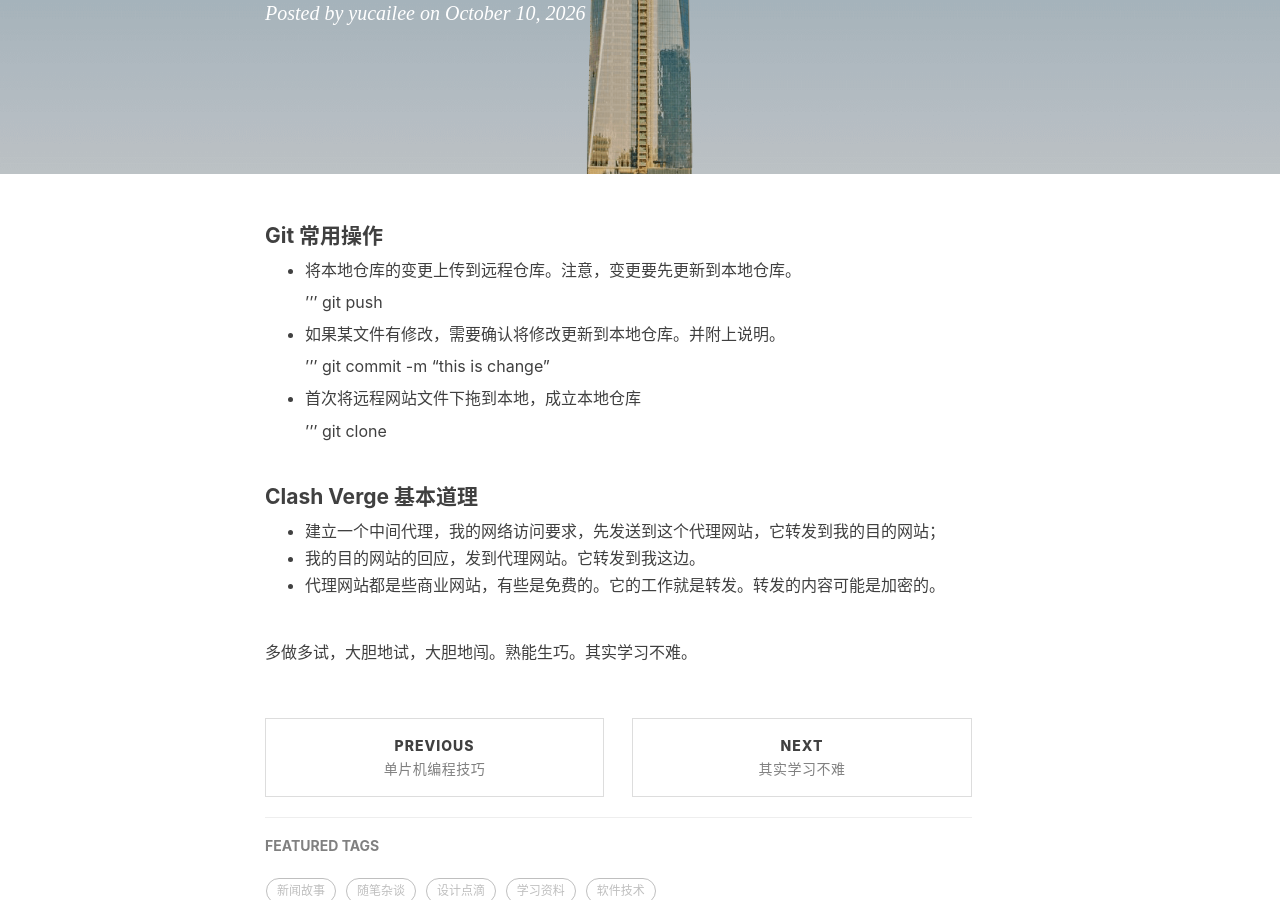
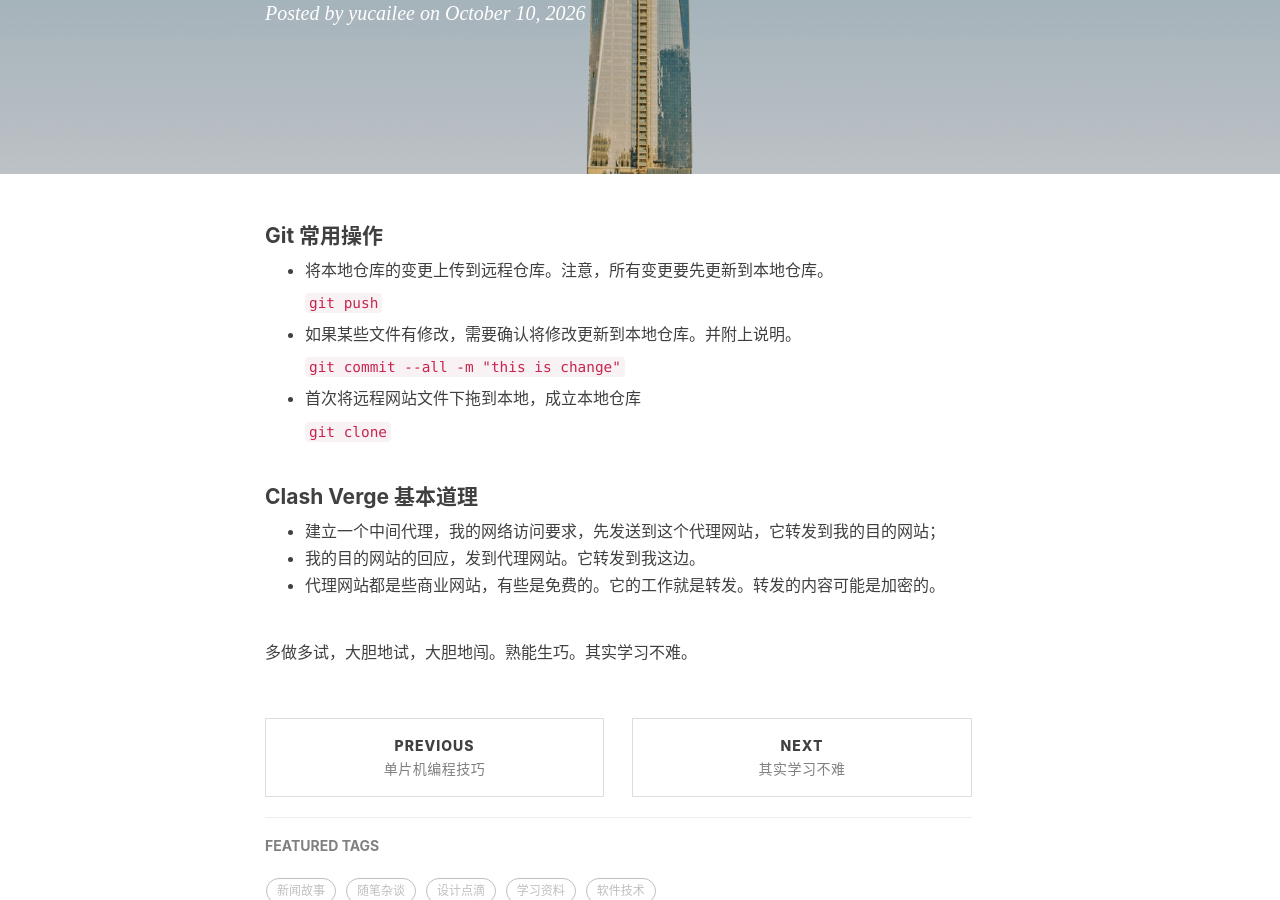
Before and after one commit to imliyucai/imliyucai.github.io, a Jekyll site: the page built from _posts/2026-10-10-网页更新操作备忘.md, in a window 1280 px wide and 900 px high, scrolled down 349 px. Built offline with Jekyll 4.4.1, drawn with Linux system fonts in a browser that asks for light colours; nearby versions of some CDN libraries; comment, search, counter and statistics services are not loaded.

````diff
--- a/_posts/2026-10-10-网页更新操作备忘.md
+++ b/_posts/2026-10-10-网页更新操作备忘.md
@@ -12,17 +12,17 @@ tags:
 
 #### Git 常用操作
 
-* 将本地仓库的变更上传到远程仓库。注意，变更要先更新到本地仓库。
+* 将本地仓库的变更上传到远程仓库。注意，所有变更要先更新到本地仓库。
 
-  '''  git push
+  ```  git push    ```
 
-* 如果某文件有修改，需要确认将修改更新到本地仓库。并附上说明。
+* 如果某些文件有修改，需要确认将修改更新到本地仓库。并附上说明。
 
-  '''  git commit -m "this is change"
+  ```  git commit --all  -m "this is change"    ```
 
 * 首次将远程网站文件下拖到本地，成立本地仓库
 
-   ''' git clone
+   ``` git clone     ```
 
 
 #### Clash Verge 基本道理
````
